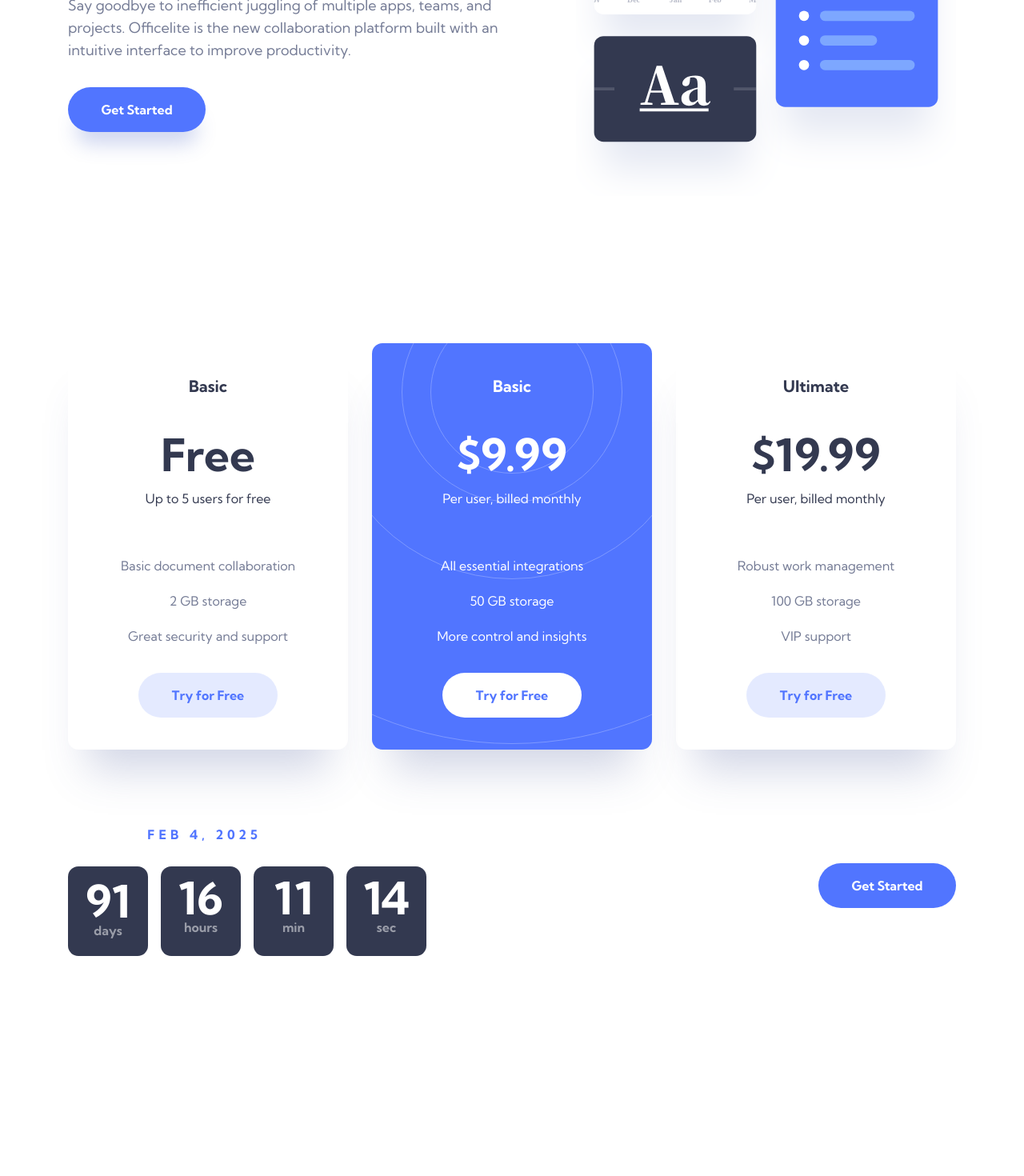
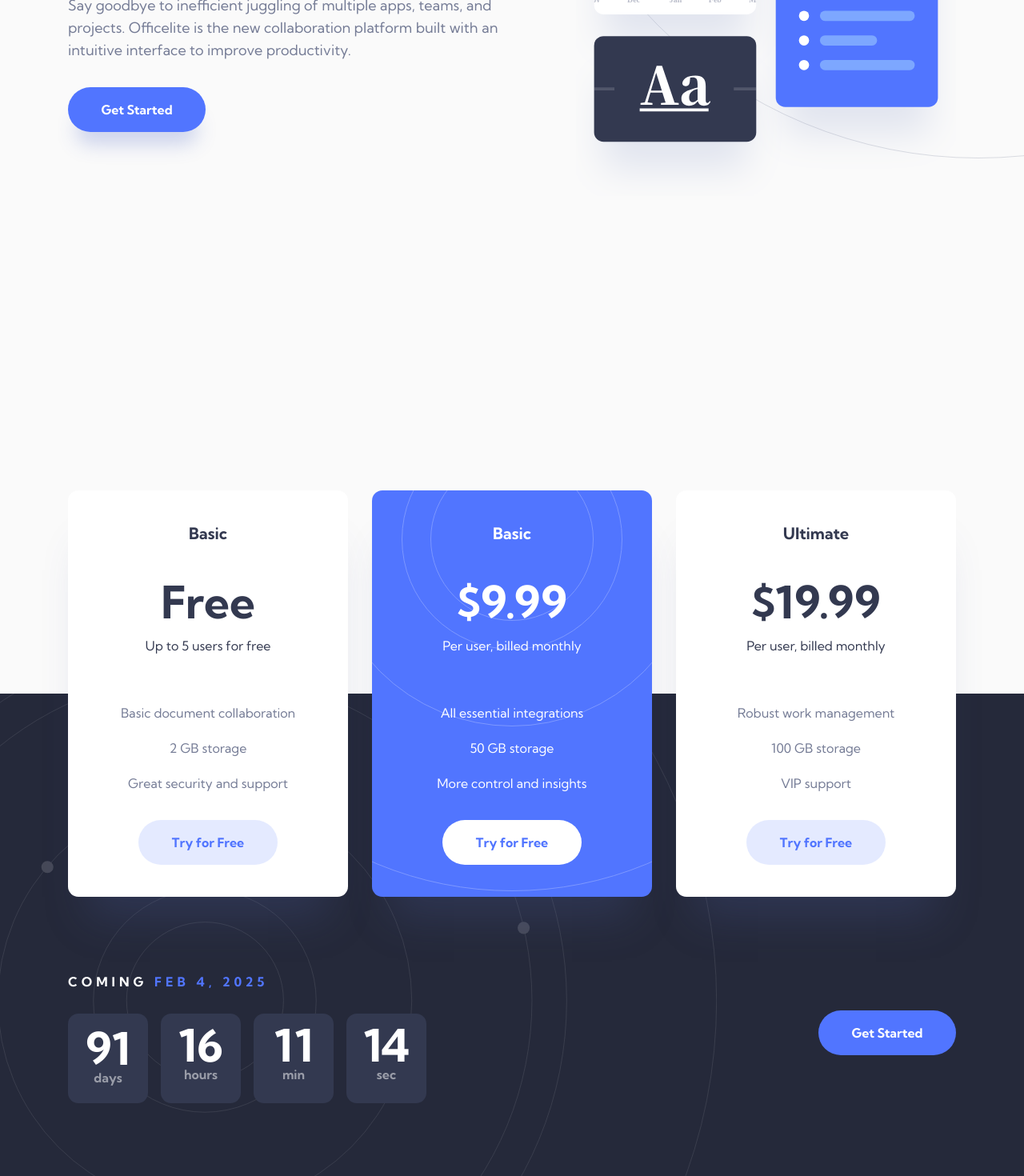
Before and after one commit to NDK1195/officelite-coming-soon-site, a React (Vite) app: page / in a window 1280 px wide. Shown: the part 517-1987 px from the top of the page at 80% size. Before the commit the page ends 1792 px from the top, so only its background shows below. Built offline with nearby package versions, Linux system fonts and the light colour scheme.

Commit message:
add bacground pattern

```diff
--- a/src/components/Container.jsx
+++ b/src/components/Container.jsx
@@ -1,6 +1,6 @@
 function Container({ children }) {
   return (
-    <div className="mx-auto max-w-[1110px] px-6 py-11 md:px-10 md:py-[72px] xl:px-0 xl:py-20">
+    <div className="relative mx-auto max-w-[1110px] px-6 md:px-10 xl:px-0">
       {children}
     </div>
   );
--- a/src/components/Countdown.jsx
+++ b/src/components/Countdown.jsx
@@ -1,4 +1,4 @@
-import { useEffect, useMemo, useState } from "react";
+import { useEffect, useState } from "react";
 
 const options = {
   year: "numeric",
@@ -6,28 +6,30 @@
   day: "numeric",
 };
 function Countdown() {
-  const now = useMemo(() => new Date());
+  const now = new Date();
 
-  const countDownDate = useMemo(
-    () => new Date(now.getFullYear(), now.getMonth() + 3, now.getDate()),
-    [now],
+  const countDownDate = new Date(
+    now.getFullYear(),
+    now.getMonth() + 3,
+    now.getDate(),
   );
+
+  const formattedCountDownDate = countDownDate.toLocaleDateString(
+    undefined,
+    options,
+  );
+
   const [remainingTime, setRemainingTime] = useState(
     countDownDate.getTime() - now.getTime(),
   );
 
   useEffect(() => {
-    const interval = setInterval(() => {
+    const intervalId = setInterval(() => {
       setRemainingTime(countDownDate.getTime() - now.getTime());
     }, 1000);
 
-    return () => clearInterval(interval);
-  }, [countDownDate, now]);
-
-  const formattedCountDownDate = countDownDate.toLocaleDateString(
-    undefined,
-    options,
-  );
+    return () => clearInterval(intervalId);
+  });
 
   const days = Math.floor(remainingTime / (1000 * 60 * 60 * 24));
   const hours = Math.floor(
@@ -39,8 +41,7 @@
   return (
     <div>
       <h2 className="mb-4 text-center font-bold uppercase leading-[48px] tracking-[5px] text-white lg:text-left">
-        Coming
-        <span className="text-#5175FF">{formattedCountDownDate}</span>
+        Coming <span className="text-#5175FF">{formattedCountDownDate}</span>
       </h2>
 
       <div className="grid w-[328px] grid-cols-4 gap-4 text-center font-bold text-white md:w-[448px]">
--- a/src/pages/Home/Home.jsx
+++ b/src/pages/Home/Home.jsx
@@ -1,42 +1,12 @@
-import logo from "../../assets/shared/logo.svg";
-import Button from "../../components/Button";
-import Container from "../../components/Container";
-import Countdown from "../../components/Countdown";
-import Hero from "./components/Hero";
-import PackageList from "./components/PackageList";
+import Footer from "./components/Footer";
+import Header from "./components/Header";
 
 function Home() {
   return (
-    <>
-      <Container>
-        {/* logo */}
-        <section className="mb-20 flex justify-center md:mb-[104px] md:justify-start">
-          <img src={logo} alt="logo" className="w-[100px] md:w-[155px]" />
-        </section>
-        {/* logo */}
-
-        {/* hero */}
-        <section className="mb-[100px] md:mb-[140px] lg:mb-[184px]">
-          <Hero />
-        </section>
-        {/* hero */}
-
-        {/* package list */}
-        <section className="mb-[100px] lg:mb-[82px]">
-          <PackageList />
-        </section>
-        {/* package list */}
-
-        {/* countdown */}
-        <section className="flex flex-col items-center gap-10 md:gap-12 lg:flex-row lg:justify-between lg:gap-0">
-          <Countdown />
-          <Button className="bg-#5175FF text-white hover:bg-#829CFF">
-            Get Started
-          </Button>
-        </section>
-        {/* countdown */}
-      </Container>
-    </>
+    <div className="grid min-h-dvh grid-rows-[1fr_1248px] md:grid-rows-[1fr_986px] lg:grid-rows-[1fr_603px]">
+      <Header />
+      <Footer />
+    </div>
   );
 }
 export default Home;
--- /dev/null
+++ b/src/pages/Home/components/Footer.jsx
@@ -0,0 +1,39 @@
+import bgPatternFooter from "../../../assets/home/bg-pattern-footer.svg";
+import Button from "../../../components/Button";
+import Container from "../../../components/Container";
+import Countdown from "../../../components/Countdown";
+import PackageList from "./PackageList";
+
+function Footer() {
+  return (
+    <footer className="relative scale-100 bg-#25293A">
+      <div className="relative h-full overflow-hidden">
+        {/* background pattern */}
+        <img
+          src={bgPatternFooter}
+          alt="background pattern"
+          className="absolute left-1/2 top-[156px] w-full min-w-[1202px] -translate-x-1/2 lg:-left-96 lg:-top-64 lg:translate-x-0"
+        />
+        {/* background pattern */}
+
+        {/* package list */}
+        <section className="fixed -top-[794px] left-1/2 w-full max-w-[1110px] -translate-x-1/2 overflow-visible px-6 md:-top-[498px] md:px-10 lg:-top-[254px] xl:px-0">
+          <PackageList />
+        </section>
+        {/* package list */}
+
+        <Container>
+          {/* countdown */}
+          <section className="flex flex-col items-center gap-10 pt-[894px] md:gap-12 md:pt-[598px] lg:flex-row lg:justify-between lg:gap-0 lg:pt-[336px]">
+            <Countdown />
+            <Button className="bg-#5175FF text-white hover:bg-#829CFF">
+              Get Started
+            </Button>
+          </section>
+        </Container>
+        {/* countdown */}
+      </div>
+    </footer>
+  );
+}
+export default Footer;
--- /dev/null
+++ b/src/pages/Home/components/Header.jsx
@@ -0,0 +1,33 @@
+import bgPatternHeader from "../../../assets/home/bg-pattern-header.svg";
+import logo from "../../../assets/shared/logo.svg";
+import Container from "../../../components/Container";
+import Hero from "./Hero";
+function Header() {
+  return (
+    <header className="relative overflow-hidden bg-[#fafafa] pb-[894px] md:pb-[638px] lg:pb-[438px]">
+      {/* background pattern */}
+
+      <img
+        src={bgPatternHeader}
+        alt="background pattern"
+        className="absolute -top-[170px] left-1/2 min-w-[458px] -translate-x-1/2 md:-top-[164px] md:left-[395px] md:-translate-x-0 lg:-top-[419px] lg:left-[656px]"
+      />
+
+      {/* background pattern */}
+      <Container>
+        {/* logo */}
+        <section className="mb-20 mt-11 flex justify-center md:mb-[104px] md:mt-[72px] md:justify-start xl:mt-20">
+          <img src={logo} alt="logo" className="w-[100px] md:w-[155px]" />
+        </section>
+        {/* logo */}
+
+        {/* hero */}
+        <section className="mb-[100px] md:mb-[140px] lg:mb-[184px]">
+          <Hero />
+        </section>
+        {/* hero */}
+      </Container>
+    </header>
+  );
+}
+export default Header;
--- a/src/pages/Home/components/PackageList.jsx
+++ b/src/pages/Home/components/PackageList.jsx
@@ -34,7 +34,7 @@
       {/* package */}
       <div className="lg:px relative overflow-hidden rounded-[13px] bg-#5175FF py-10 text-center shadow-box md:py-12 md:pl-12 md:pr-[100px] md:text-left lg:px-0 lg:py-10 lg:text-center">
         {/* background */}
-        <div className="absolute -top-[379px] left-1/2 w-[880px] -translate-x-1/2 md:-left-[319px] md:-top-[282px] md:translate-x-0 lg:-top-[379px] lg:left-1/2 lg:-translate-x-1/2">
+        <div className="absolute -top-[379px] left-1/2 z-10 w-[880px] -translate-x-1/2 md:-left-[319px] md:-top-[282px] md:translate-x-0 lg:-top-[379px] lg:left-1/2 lg:-translate-x-1/2">
           <img src={bgPatternPricing} alt="background pattern" />
         </div>
         {/* background */}
@@ -54,7 +54,7 @@
           </div>
         </div>
 
-        <Button className="bg-white text-#5175FF hover:text-#829CFF md:mt-6 lg:mt-0">
+        <Button className="relative z-20 bg-white text-#5175FF hover:text-#829CFF md:mt-6 lg:mt-0">
           Try for Free
         </Button>
       </div>
```
